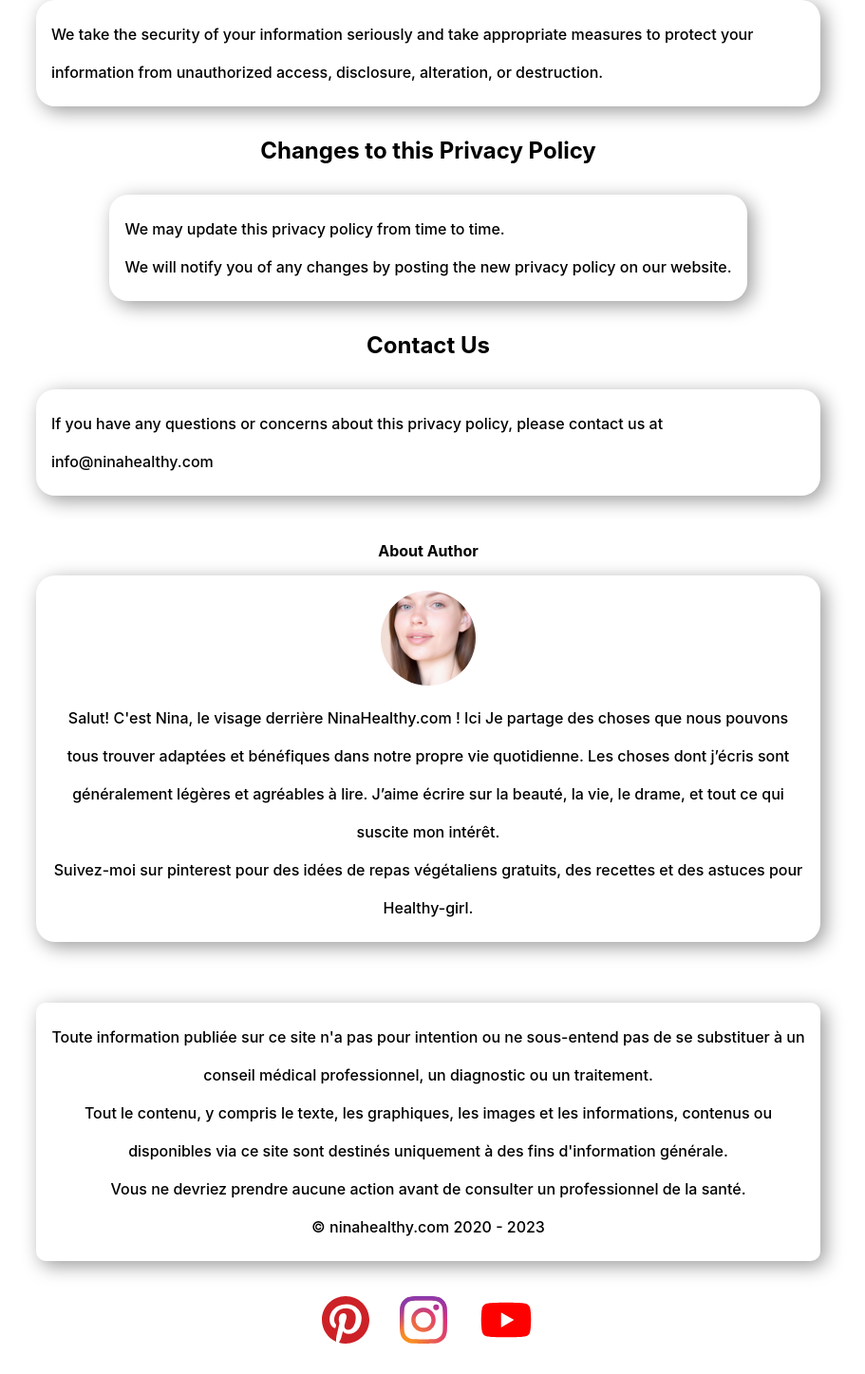
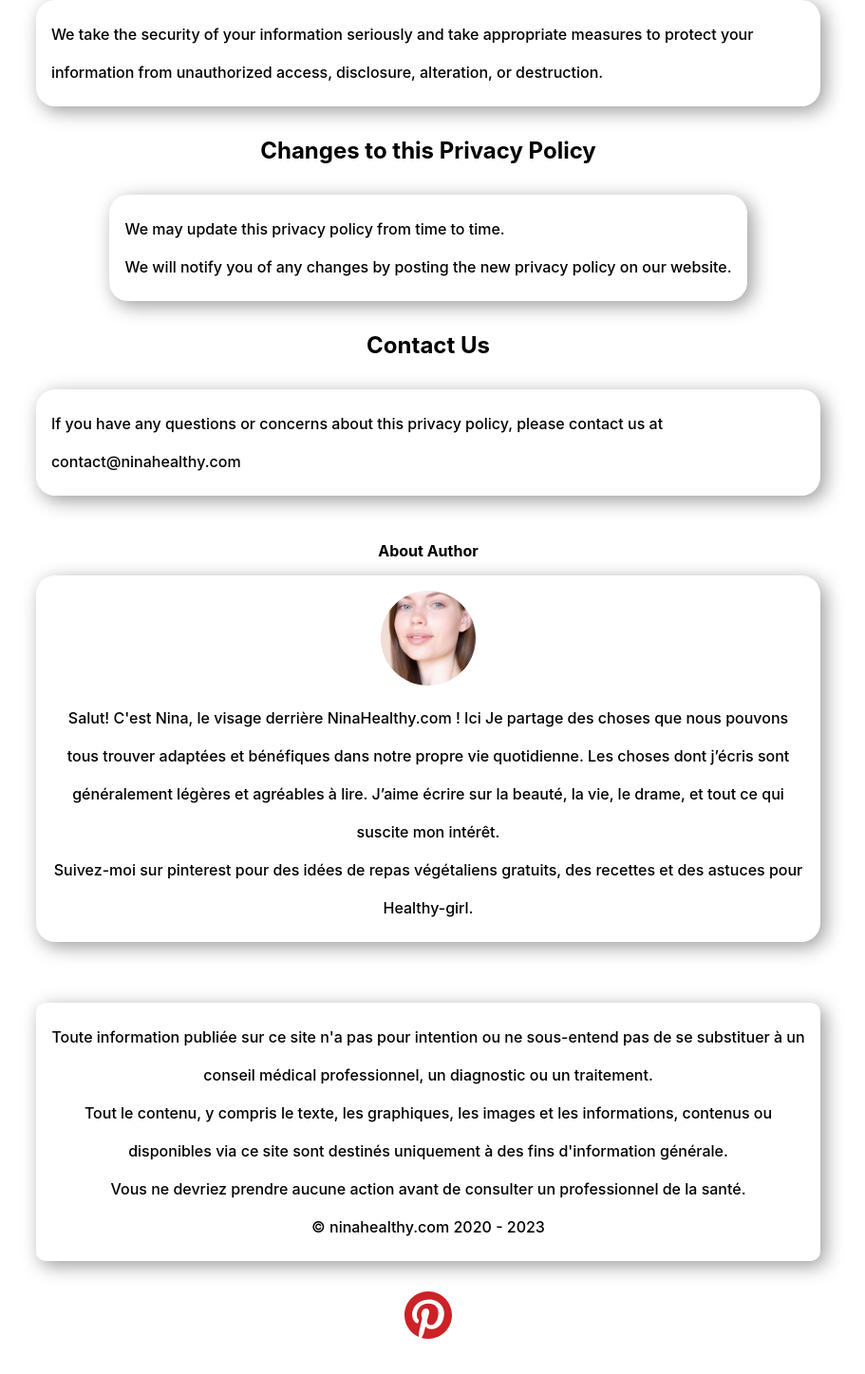
Before and after one commit to Ninahealthy/frnh, a Next.js app: page /Privacy-policy in a window 1280 px wide. Shown: the part 1440-2887 px from the top of the page at 95% size, without its empty margins (189-1100 px from the left). Built offline with nearby package versions, Linux system fonts and the light colour scheme.

Commit message:
180420230625

```diff
--- a/components/Footer.js
+++ b/components/Footer.js
@@ -24,7 +24,7 @@ export default function Footer() {
                 />
               </a>
             </li>
-            <li>
+            {/*<li>
               <a href="https://www.instagram.com" target="_blank">
                 <img
                   src="/instagram.svg"
@@ -43,7 +43,7 @@ export default function Footer() {
                   height={60}
                 />
               </a>
-            </li>
+  </li>*/}
           </ul>
         </social>
         <footernav>
--- a/pages/Privacy-policy.js
+++ b/pages/Privacy-policy.js
@@ -60,7 +60,7 @@ export default function Privacy() {
         <h2>Contact Us</h2>
         <p>
           If you have any questions or concerns about this privacy policy,
-          please contact us at info@ninahealthy.com
+          please contact us at contact@ninahealthy.com
         </p>
       </article>
     </>
```
